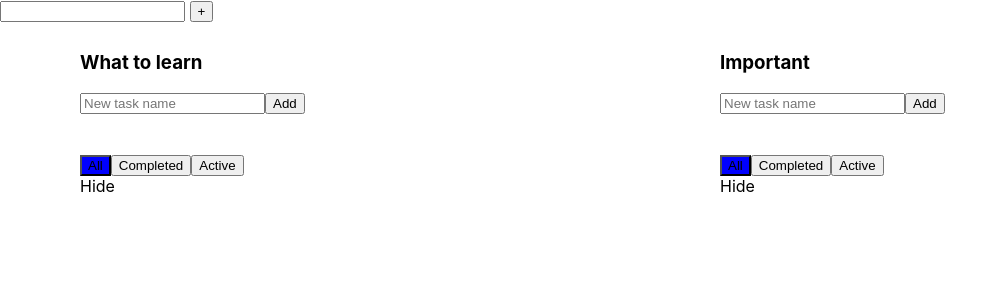
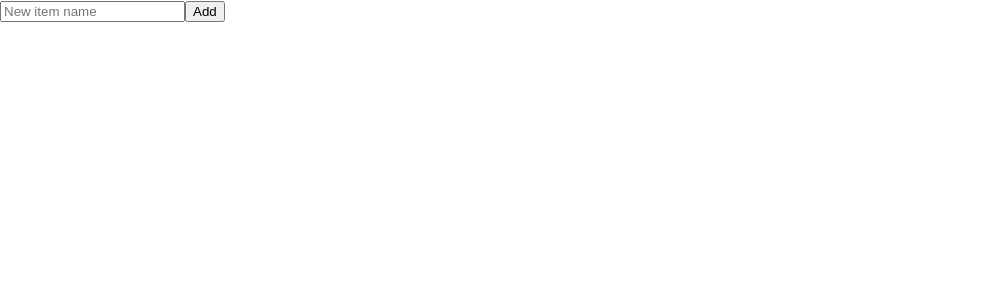
Before and after one commit to Alyso4ka/TodoList, a React (Create React App) app: page / in a window 1280 px wide. Shown: the top 300 px of the page, without its empty margins (0-1008 px from the left). Built offline with nearby package versions, Linux system fonts and the light colour scheme.

Commit message:
finish todolist 7

```diff
--- a/src/AddNewItemForm.js
+++ b/src/AddNewItemForm.js
@@ -2,18 +2,49 @@ import React from 'react';
 
 class AddNewItemForm extends React.Component {
 
+    state = {
+        error: false,
+        title: ''
+    }
+
+    onKeyPress = (e) => {
+        if (e.key === "Enter")
+            this.onAddItemButtonClick();
+
+
+    };
+
+    onTitleChanged = (e) => {
+        this.setState({title: e.currentTarget.value})
+    };
+
+    onAddItemButtonClick = () => {
+        let newText = this.state.title;
+        this.state.title = '';
+        if (newText !== "") {
+            this.props.addItem(newText);
+            this.setState({error: false});
+        } else {
+            this.setState({error: true});
+        }
+    }
+
+
     render = () => {
+
+        const inputClassName = this.state.error ? 'error' : "";
+
         return (
-            <div className="todoList-newTaskForm">
+            <div className="newItemForm">
                 <input onKeyPress={this.onKeyPress}
                        onClick={this.setState}
                        className={inputClassName}
                        type="text"
-                       placeholder="New task name"
+                       placeholder="New item name"
                        value={this.state.title}
                        onChange={this.onTitleChanged}
                 />
-                <button onClick={this.onAddTaskButtonClick}>Add</button>
+                <button onClick={this.onAddItemButtonClick}>Add</button>
             </div>
         );
     }
--- a/src/App.js
+++ b/src/App.js
@@ -1,22 +1,58 @@
 import React from 'react';
 import './App.css';
 import TodoList from "./TodoList";
+import AddNewItemForm from "./AddNewItemForm";
 
 
 
 
 class App extends React.Component {
+    nextItemId = 0;
+
 
     state = {
-        todolists: [{
-            id: 1,
-            title: 'What to learn'
-        },
-            {
-                id: 2,
-                title: 'Important'
-            }]
+        todolists: []
     }
+
+    addTodolist = (title) => {
+        let newItem = {
+            title: title,
+
+            id: this.nextItemId
+        };
+        this.nextItemId++;
+    this.setState({
+        todolists: [...this.state.todolists, newItem]
+    }, () => {
+        this.saveState();
+    });
+    }
+    componentDidMount = () => {
+        this.restoreState();
+    }
+
+    saveState = () => {
+        let stateAsString = JSON.stringify(this.state)
+
+        localStorage.setItem('todolists', stateAsString)
+
+    }
+
+    restoreState = () => {
+        let stateAsString = localStorage.getItem('todolists');
+        if (stateAsString) {
+            let state = JSON.parse(stateAsString);
+
+            state.todolists.forEach(t => {
+                if (t.id >= this.nextItemId) {
+                    this.nextItemId = t.id +1;
+                }
+            })
+
+            this.setState(state);
+        }
+    }
+
 
     render = () => {
 
@@ -25,7 +61,7 @@ class App extends React.Component {
         return (
             <div>
             <div>
-                <input/> <button>+</button>
+                <AddNewItemForm addItem={this.addTodolist}/>
             </div>
 
             <div className="App">
--- a/src/TodoList.js
+++ b/src/TodoList.js
@@ -29,8 +29,8 @@ class TodoList extends React.Component {
             let state = JSON.parse(stateAsString);
 
             state.tasks.forEach(t => {
-                if (t.id >= this.nextTaskId) {
-                    this.nextTaskId = t.id +1;
+                if (t.id >= this.nextItemId) {
+                    this.nextItemId = t.id +1;
                 }
             })
 
@@ -39,19 +39,19 @@ class TodoList extends React.Component {
     }
 
 
-    nextTaskId = 0; // новое свойство для id
+    nextItemId = 0; // новое свойство для id
 
     addTask = (newText) => {
         // let newTitle = this.newTaskTitleRef.current.value;
         // this.newTaskTitleRef.current.value = '';
-        let newTask = {
+        let newItem = {
             title: newText,
             isDone: false,
             priority: "low",
-            id: this.nextTaskId
+            id: this.nextItemId
         };
-        this.nextTaskId++; // увелчивае id таски на 1
-        let newTasks = [...this.state.tasks, newTask];
+        this.nextItemId++; // увелчивае id таски на 1
+        let newTasks = [...this.state.tasks, newItem];
         this.setState({
             tasks: newTasks
         }, () => {
--- a/src/TodoListHeader.js
+++ b/src/TodoListHeader.js
@@ -1,57 +1,17 @@
 import React from 'react';
 import './App.css';
 import TodoList from "./TodoList";
+import AddNewItemForm from "./AddNewItemForm";
+import TodoListTitle from "./TodoListTitle";
 
 class TodoListHeader extends React.Component {
 
-    state = {
-        error: false,
-        title: ''
-    }
-
-
-    onKeyPress = (e) => {
-        if (e.key === "Enter")
-            this.onAddTaskButtonClick();
-
-
-    };
-
-    onTitleChanged = (e) => {
-        this.setState({title: e.currentTarget.value})
-    };
-
-    onAddTaskButtonClick = () => {
-        let newText = this.state.title;
-        this.state.title = '';
-        if (newText !== "") {
-            this.props.addTask(newText);
-            this.setState({error: false});
-        } else {
-            this.setState({error: true});
-        }
-    }
-
     render = () => {
 
-        const inputClassName = this.state.error ? 'error' : "";
-
-
-        ;
         return (
             <div className="todoList-header">
-                <h3 className="todoList-header__title">{this.props.title}</h3>
-                <div className="todoList-newTaskForm">
-                    <input onKeyPress={this.onKeyPress}
-                           onClick={this.setState}
-                           className={inputClassName}
-                           type="text"
-                           placeholder="New task name"
-                           value={this.state.title}
-                           onChange={this.onTitleChanged}
-                    />
-                    <button onClick={this.onAddTaskButtonClick}>Add</button>
-                </div>
+                <TodoListTitle title={this.props.title} />
+                <AddNewItemForm addItem={this.props.addTask}/>
             </div>
         );
     }
--- /dev/null
+++ b/src/TodoListTitle.js
@@ -0,0 +1,19 @@
+import React from 'react';
+import './App.css';
+import TodoList from "./TodoList";
+import AddNewItemForm from "./AddNewItemForm";
+
+class TodoListTitle extends React.Component {
+
+
+    render = () => {
+
+        return (
+
+            <h3 className="todoList-header__title">{this.props.title}</h3>
+
+        );
+    }
+}
+
+export default TodoListTitle;
```
